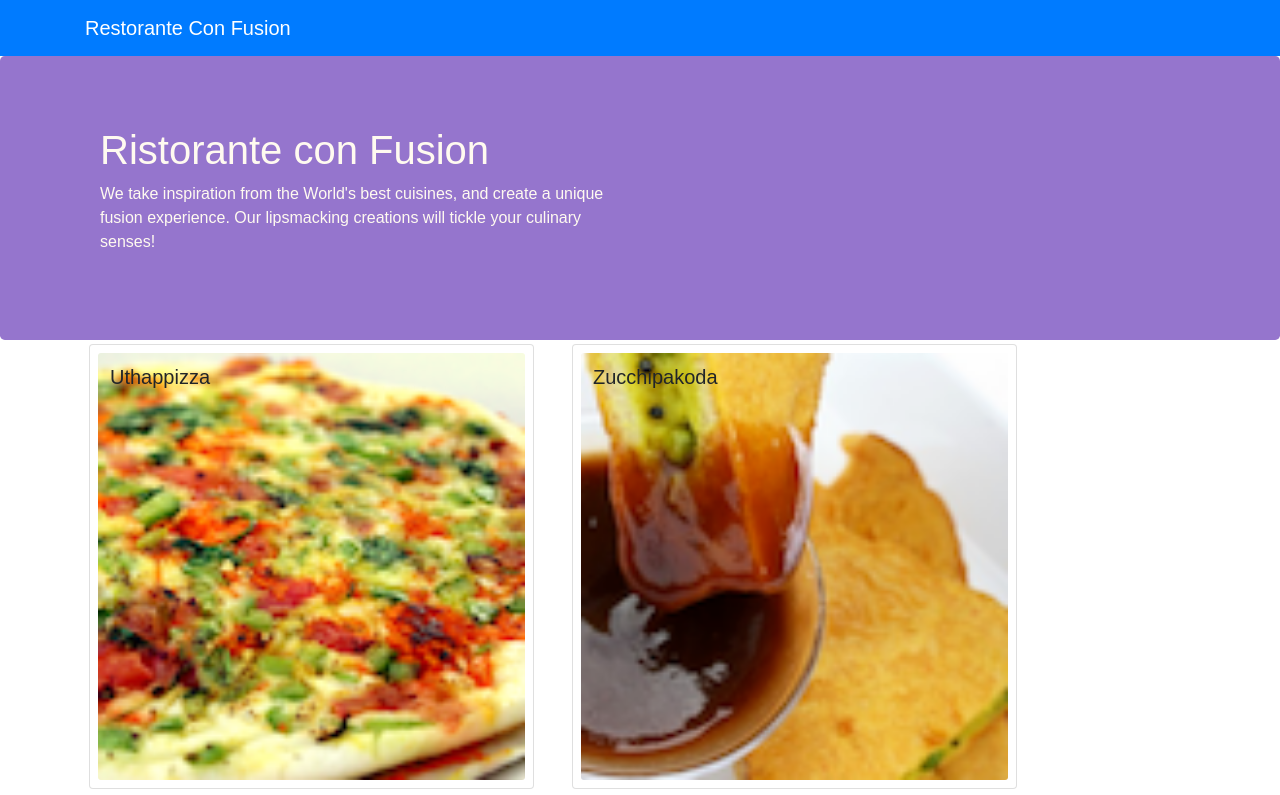
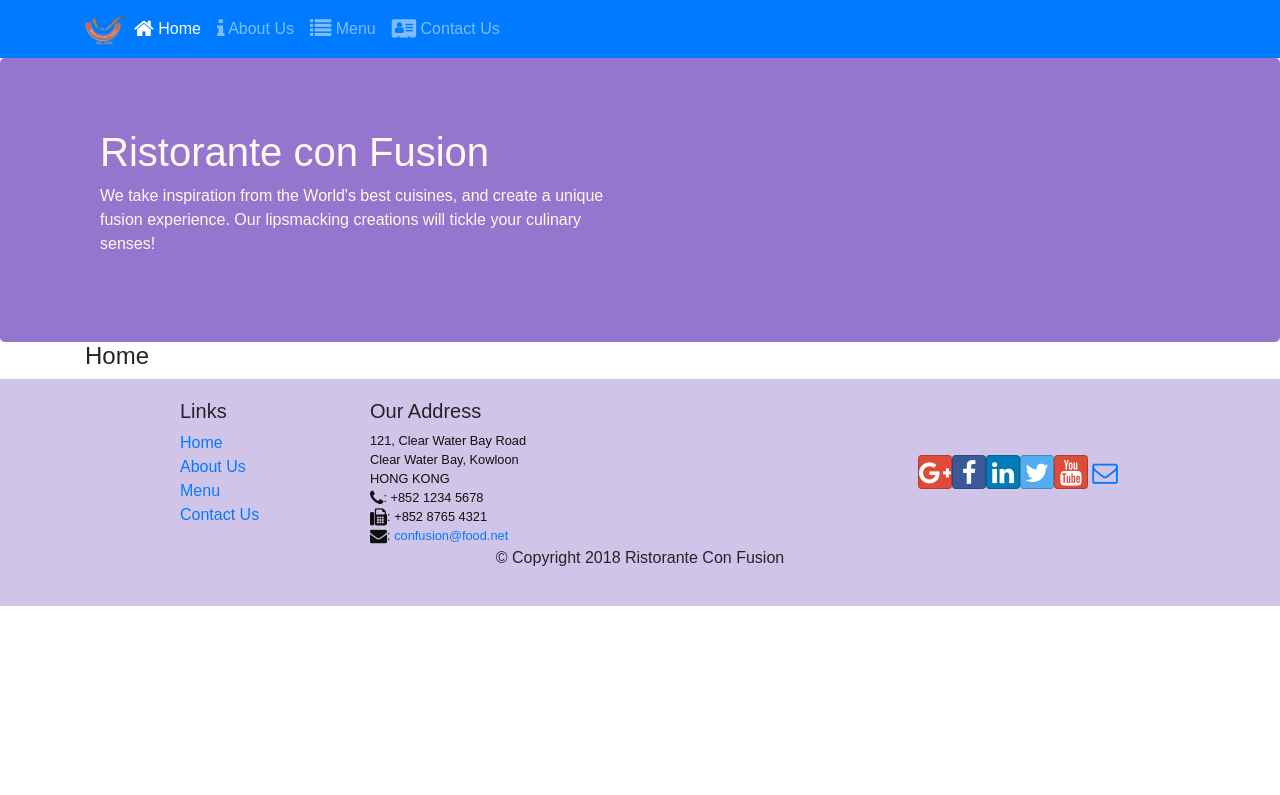
Before and after one commit to sumitpramanik/confusion, a React (Create React App) app: page /home in a window 1280 px wide. Shown: the top 795 px of the page. Built offline with nearby package versions, Linux system fonts and the light colour scheme.

Commit message:
React - router

```diff
--- a/package.json
+++ b/package.json
@@ -10,6 +10,7 @@
     "react": "^16.4.0",
     "react-dom": "^16.4.0",
     "react-popper": "0.9.2",
+    "react-router-dom": "^4.3.1",
     "react-scripts": "1.1.4",
     "reactstrap": "5.0.0"
   },
--- a/src/App.js
+++ b/src/App.js
@@ -2,6 +2,7 @@ import React, { Component } from 'react';
 import './App.css';
 import Main from './components/MainComponent'
 import dishes from './shared/dishes.js';
+import {BrowserRouter} from 'react-router-dom';
 
 class App extends Component {
   constructor(props) {
@@ -12,9 +13,11 @@ class App extends Component {
   }
   render() {
     return (
-      <div>
-        <Main/>
-      </div>
+      <BrowserRouter>
+        <div>
+          <Main/>
+        </div>
+      </BrowserRouter>
     );
   }
 }
--- a/src/components/FooterComponent.js
+++ b/src/components/FooterComponent.js
@@ -1,4 +1,5 @@
 import React from 'react';
+import {Link} from 'react-router-dom';
 
 const Footer = (props) => {
     return (
@@ -8,10 +9,10 @@ const Footer = (props) => {
                 <div className="col-4 offset-1 col-sm-2">
                     <h5>Links</h5>
                     <ul className="list-unstyled">
-                        <li><a href="#">Home</a></li>
-                        <li><a href="#">About</a></li>
-                        <li><a href="#">Menu</a></li>
-                        <li><a href="contactus.html">Contact</a></li>
+                        <li><Link to="/home">Home</Link></li>
+                        <li><Link to="/aboutus">About Us</Link></li>
+                        <li><Link to="/menu">Menu</Link></li>
+                        <li><Link to="/contactus">Contact Us</Link></li>
                     </ul>
                 </div>
                 <div className="col-7 col-sm-5">
--- a/src/components/HeaderComponent.js
+++ b/src/components/HeaderComponent.js
@@ -1,13 +1,54 @@
 import React, {Component} from 'react';
-import {Navbar, NavbarBrand, Jumbotron} from 'reactstrap';
+import {Navbar, NavbarBrand, Nav, NavItem, Collapse, NavbarToggler, Jumbotron} from 'reactstrap';
+import {NavLink} from 'react-router-dom';
 
 class Header extends Component {
+
+    constructor(props) {
+        super(props);
+        this.state = {
+            isNavOpen:false
+        }
+    }
+
+    toggleNav = () => {
+        console.log('dddd', this.state.isNavOpen)
+        this.setState({isNavOpen: !this.state.isNavOpen})
+    }
+
     render() {
         return(
             <React.Fragment>
-            <Navbar dark color="primary">
+            <Navbar dark expand="md" color="primary">
                 <div className="container">
-                    <NavbarBrand href="/">Restorante Con Fusion</NavbarBrand>
+                    <NavbarToggler onClick={this.toggleNav}/>
+                    <NavbarBrand className = "mr-auto" href="/">
+                        <img src="assets/images/logo.png" height="30" width="41" alt="Ristorante con fusion"/>
+                    </NavbarBrand>
+                    <Collapse isOpen={this.state.isNavOpen} navbar>
+                    <Nav navbar>
+                        <NavItem>
+                            <NavLink className="nav-link" to="/home">
+                                <span className="fa fa-home fa-lg"></span> Home
+                            </NavLink>
+                        </NavItem>
+                        <NavItem>
+                            <NavLink className="nav-link" to="/aboutus">
+                                <span className="fa fa-info fa-lg"></span> About Us
+                            </NavLink>
+                        </NavItem>
+                        <NavItem>
+                            <NavLink className="nav-link" to="/menu">
+                                <span className="fa fa-list fa-lg"></span> Menu
+                            </NavLink>
+                        </NavItem>
+                        <NavItem>
+                            <NavLink className="nav-link" to="/contactus">
+                                <span className="fa fa-address-card fa-lg"></span> Contact Us
+                            </NavLink>
+                        </NavItem>
+                    </Nav>
+                    </Collapse>
                 </div>
             </Navbar>
             <Jumbotron>
--- /dev/null
+++ b/src/components/HomeComponent.js
@@ -0,0 +1,11 @@
+import React from 'react';
+
+const Home = () => {
+    return (
+        <div className="container">
+            <h4>Home</h4>
+        </div>
+    )
+}
+
+export default Home;
--- a/src/components/MainComponent.js
+++ b/src/components/MainComponent.js
@@ -1,31 +1,28 @@
 import React, { Component } from 'react';
 import Header from './HeaderComponent';
+import Home from './HomeComponent';
 import Menu from './MenuComponent.js';
 import dishes from '../shared/dishes.js';
-import DishDetail from './DishdetailComponet.js';
 import Footer from './FooterComponent.js';
+import {Switch, Redirect, Route} from 'react-router-dom';
 
 class Main extends Component {
   constructor(props) {
     super(props);
     this.state = {
-      dishes:dishes,
-      selectedDish:null
+      dishes:dishes
     }
-  }
-  selectDish(dishId){
-    this.setState({selectedDish : dishId})
   }
 
   render() {
     return (
       <div>
         <Header/>
-        <Menu
-            dishes={this.state.dishes}
-            onClick={(dishId)=>{this.selectDish(dishId)}}
-        />
-        <DishDetail dish={this.state.dishes.filter(dish=>dish.id === this.state.selectedDish)[0]}/>
+             <Switch>
+                <Route path="/home" component={Home}/>
+                <Route exact path="/menu" component={()=><Menu dishes={this.state.dishes}/>} />
+                <Redirect to = '/home'/>
+             </Switch>
         <Footer/>
       </div>
     );
```
Also changed, not shown: 1 other file (tests, documents, lock files or other folders).
